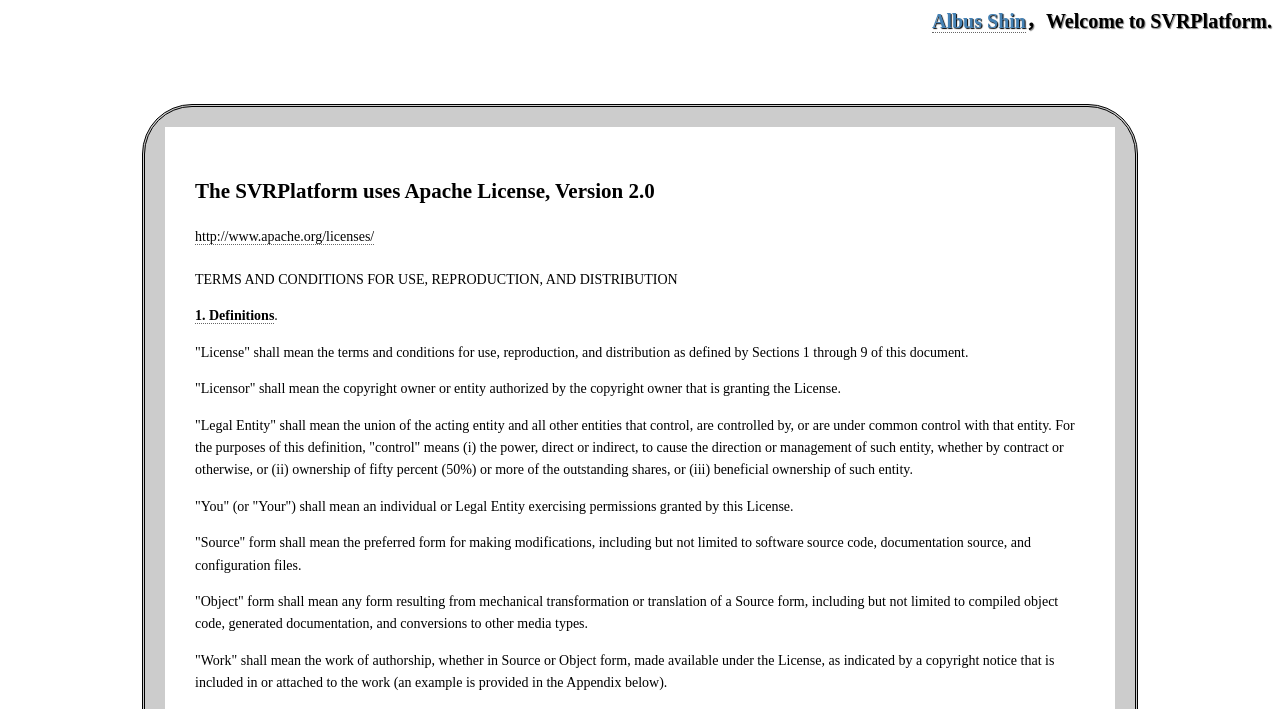
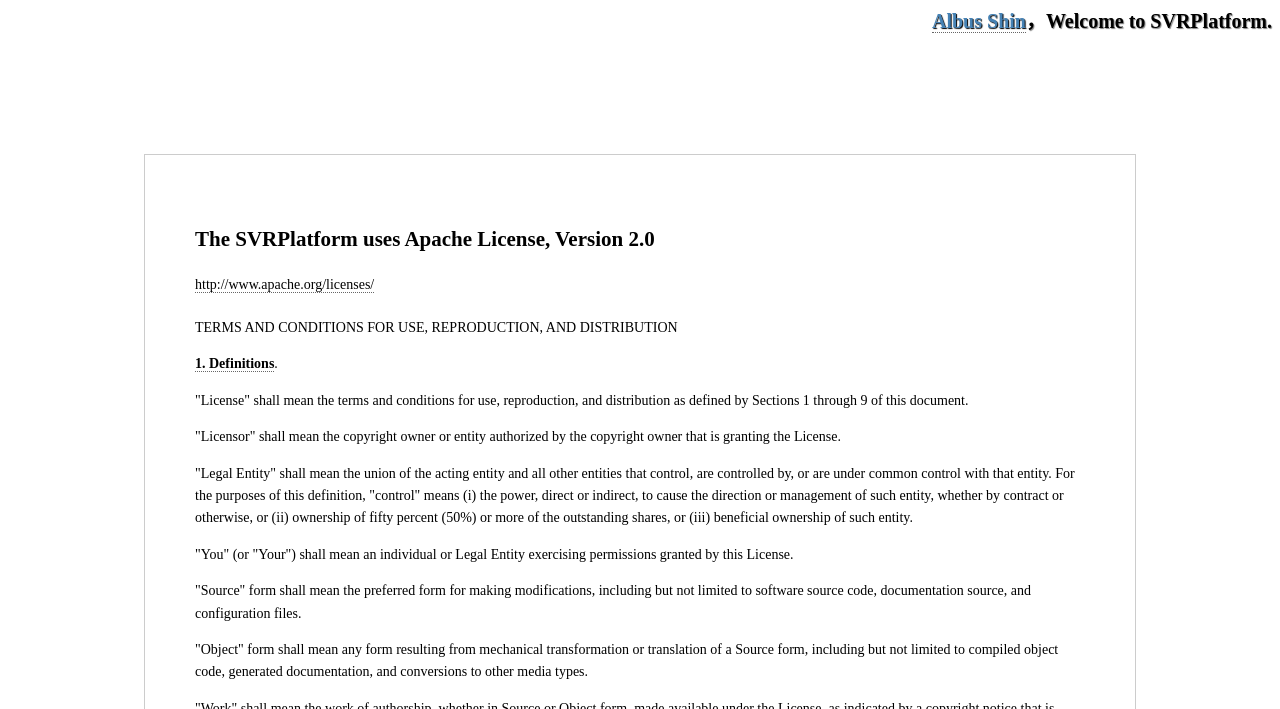
Before and after one commit to albusshin/SVRPlatformWebUI, a plain HTML site: page License.html in a window 1280 px wide. Shown: the part 91-800 px from the top of the page. Drawn offline with Linux system fonts and the light colour scheme.

Commit message:
改动了License.html 边框改为方形

```diff
--- a/License.html
+++ b/License.html
@@ -6,11 +6,6 @@
 	<link rel="stylesheet" href="style.css" />
 	<script type="text/javascript" src="jquery.min.js"></script>
     <style type="text/css">
-		div#content{
-			border:double;
-			background:#ccc;
-			margin:auto;
-		}
 		div#wrapper{
 			padding:30px;
 			background:#fff;
@@ -50,7 +45,7 @@
     <br>
 <br>
 
-    <div id="content">
+    <div id="content-license">
     <div id="wrapper" align="left">
     <h2>The SVRPlatform uses Apache License, Version 2.0</h2>
         <a href="http://www.apache.org/licenses/">http://www.apache.org/licenses/</a> </p>
--- a/style.css
+++ b/style.css
@@ -9,6 +9,13 @@ body {
 	background: #FFF;
 	border: 1px solid #CCC;
 	border-radius:50px;
+}
+#content-license {
+	width: 950px;
+	margin: 50px auto;
+	padding: 20px;
+	background: #FFF;
+	border: 1px solid #CCC;
 }
 
 a{
```
